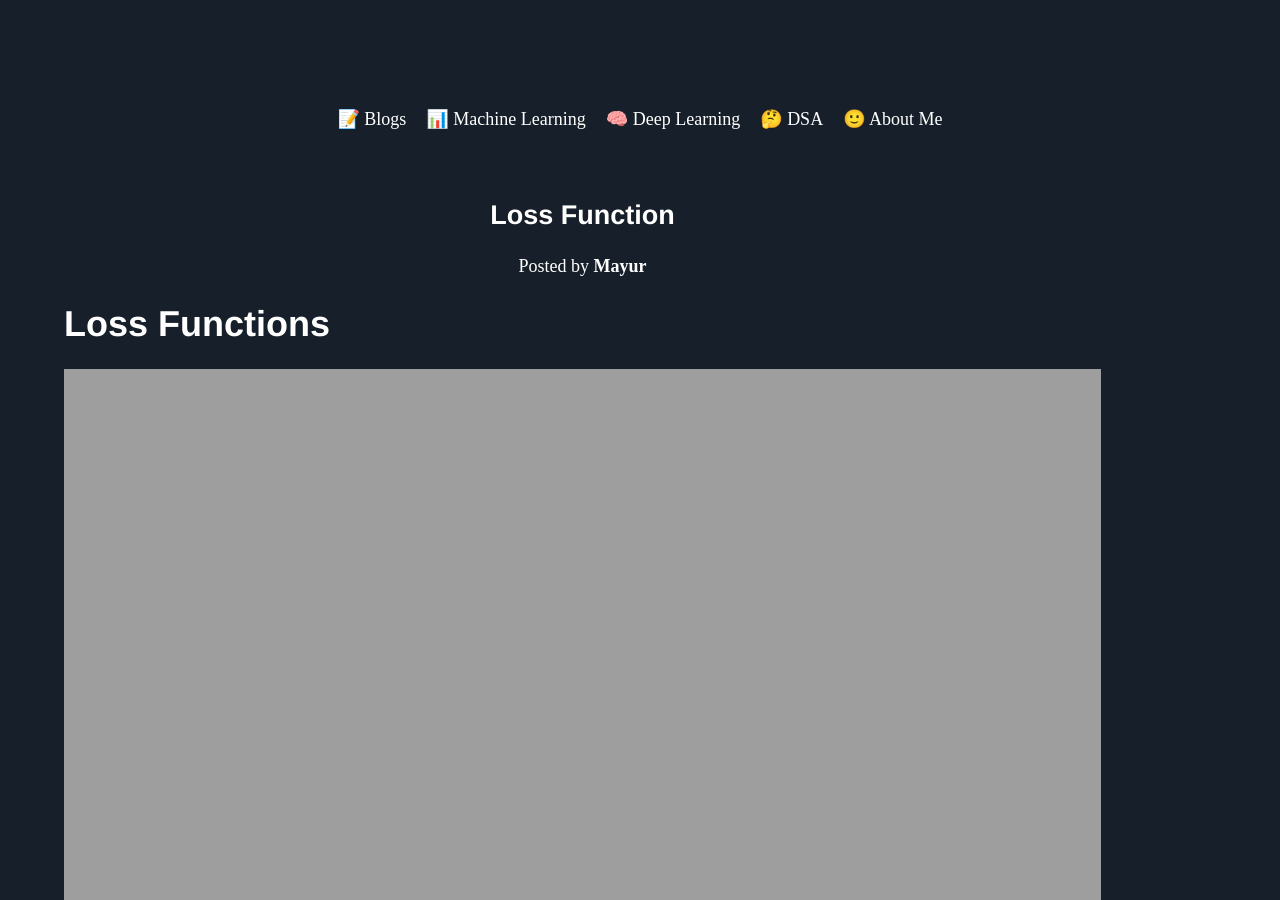
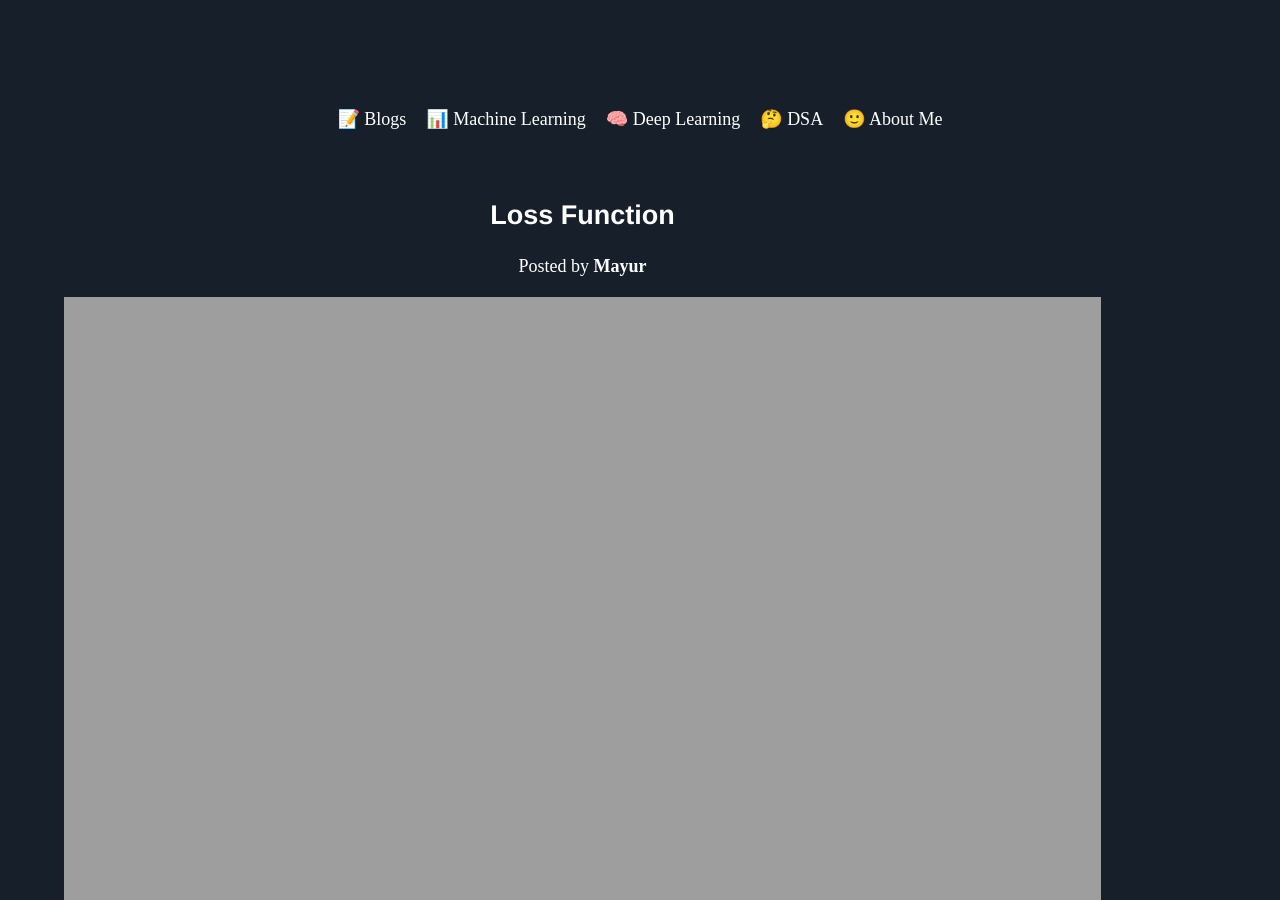
Before and after one commit to Mayurji/mayurji.github.io, a Jekyll site: the page built from _machine-learning/Loss Functions.md, in a window 1280 px wide and 900 px high. Built offline with Jekyll 4.4.1, drawn with Linux system fonts in a browser that asks for light colours; nearby versions of some CDN libraries; formulas are drawn with MathJax 3; comment, search, counter and statistics services are not loaded.

Commit message:
Update Loss Functions.md

```diff
--- a/_machine-learning/Loss Functions.md
+++ b/_machine-learning/Loss Functions.md
@@ -5,8 +5,6 @@ description: Loss function is the brain of a learning system.
 date:   2021-02-20 17:43:52 +0530
 ---
 {% include mathjax.html %}
-
-# Loss Functions
 
 <center>
 <img src="{{site.url}}/assets/images/ml/patrick-tomasso-Oaqk7qqNh_c-unsplash.jpg"  style="zoom: 5%  background-color:#DCDCDC;" width="100%" height=auto/><br>
```
